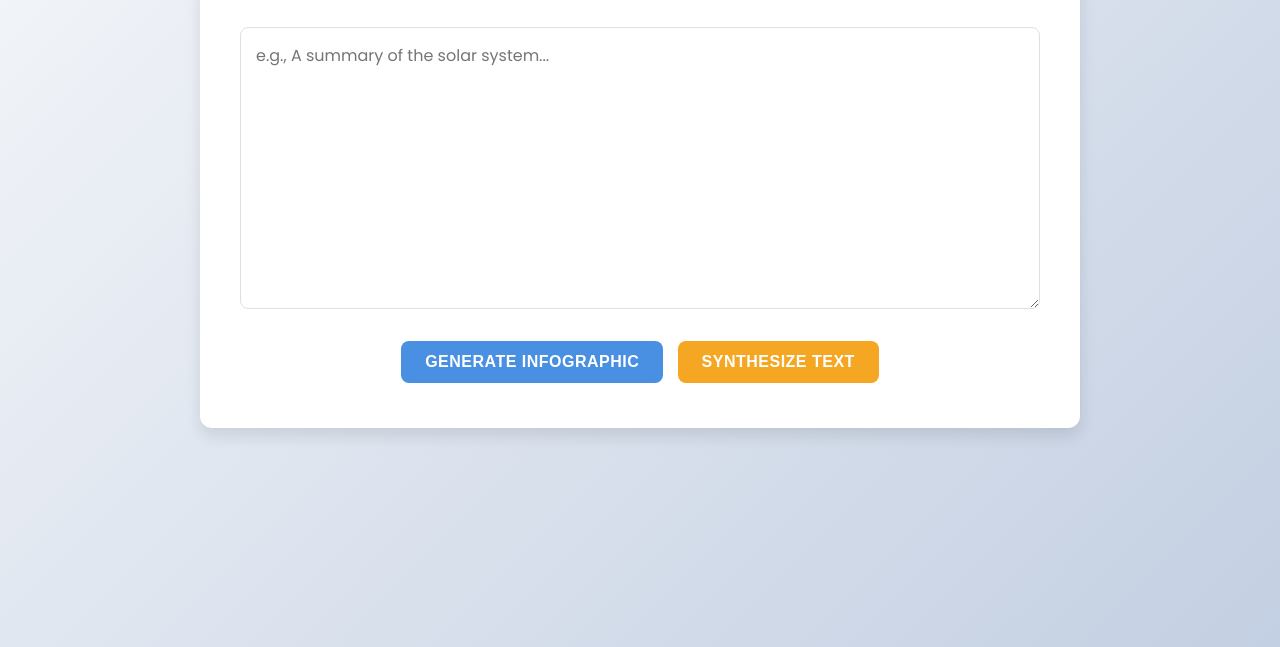
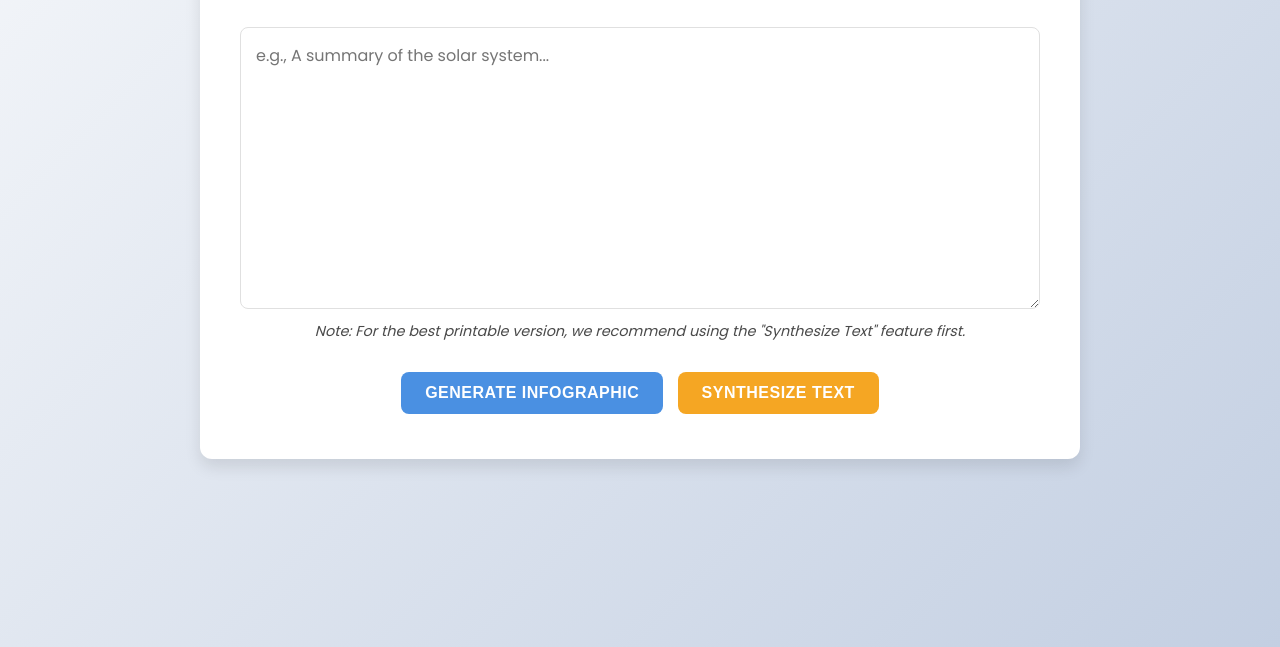
Before and after one commit to vuhungthang/Infographize, a plain HTML site: page index.html in a window 1280 px wide. Shown: the part 193-840 px from the top of the page. Drawn offline with Linux system fonts and the light colour scheme.

Commit message:
add synthesis note

```diff
--- a/index.html
+++ b/index.html
@@ -11,6 +11,7 @@
         <h1>Infographize</h1>
         <p>Turn your content into an infographic.</p>
         <textarea id="textContent" rows="10" placeholder="e.g., A summary of the solar system..."></textarea>
+        <p id="synthesisNote">Note: For the best printable version, we recommend using the "Synthesize Text" feature first.</p>
         <button id="generateBtn">Generate Infographic</button>
         <button id="synthesisBtn">Synthesize Text</button>
         <div id="loading" class="hidden">
--- a/script.js
+++ b/script.js
@@ -11,6 +11,7 @@ document.addEventListener('DOMContentLoaded', () => {
     const actionButtons = document.getElementById('actionButtons');
     const mainHeading = document.querySelector('.container h1');
     const introParagraph = document.querySelector('.container p');
+    const synthesisNote = document.getElementById('synthesisNote');
 
     const apiUrl = 'https://infographize-api.onrender.com/api/infographic';
     const synthesisApiUrl = 'https://infographize-api.onrender.com/api/synthesis';
@@ -25,6 +26,7 @@ document.addEventListener('DOMContentLoaded', () => {
         textContent.style.display = display;
         generateBtn.style.display = display;
         synthesisBtn.style.display = display;
+        synthesisNote.style.display = display;
     };
 
     synthesisBtn.addEventListener('click', async () => {
--- a/style.css
+++ b/style.css
@@ -46,6 +46,14 @@ p {
     font-size: 1.1rem;
     color: #667;
     margin-bottom: 30px;
+}
+
+#synthesisNote {
+    font-size: 0.9rem;
+    font-style: italic;
+    color: #4A4A4A;
+    margin-top: -15px;
+    margin-bottom: 25px;
 }
 
 textarea {
```
